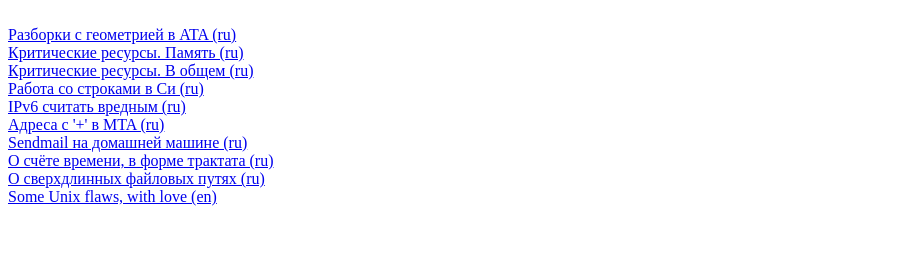
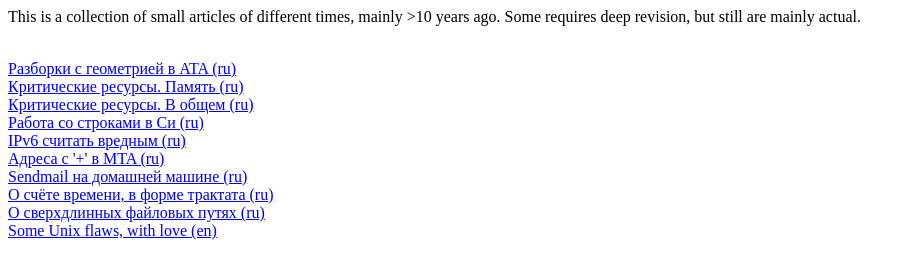
Before and after one commit to netch80/articles, a plain HTML site: page index.html in a window 1280 px wide. Shown: the whole page, without its empty margins (0-915 px from the left). Drawn offline with Linux system fonts and the light colour scheme.

Commit message:
A few words for index

```diff
--- a/index.html
+++ b/index.html
@@ -4,6 +4,8 @@
 <META http-equiv="Content-Type" content="text/html; charset=utf-8">
 </head>
 <body>
+<p>This is a collection of small articles of different times, mainly &gt;10
+years ago. Some requires deep revision, but still are mainly actual.</p>
 <br><a href="ata-geom.html">Разборки с геометрией в ATA (ru)</a>
 <br><a href="critmem.html">Критические ресурсы. Память (ru)</a>
 <br><a href="critres.html">Критические ресурсы. В общем (ru)</a>
```
